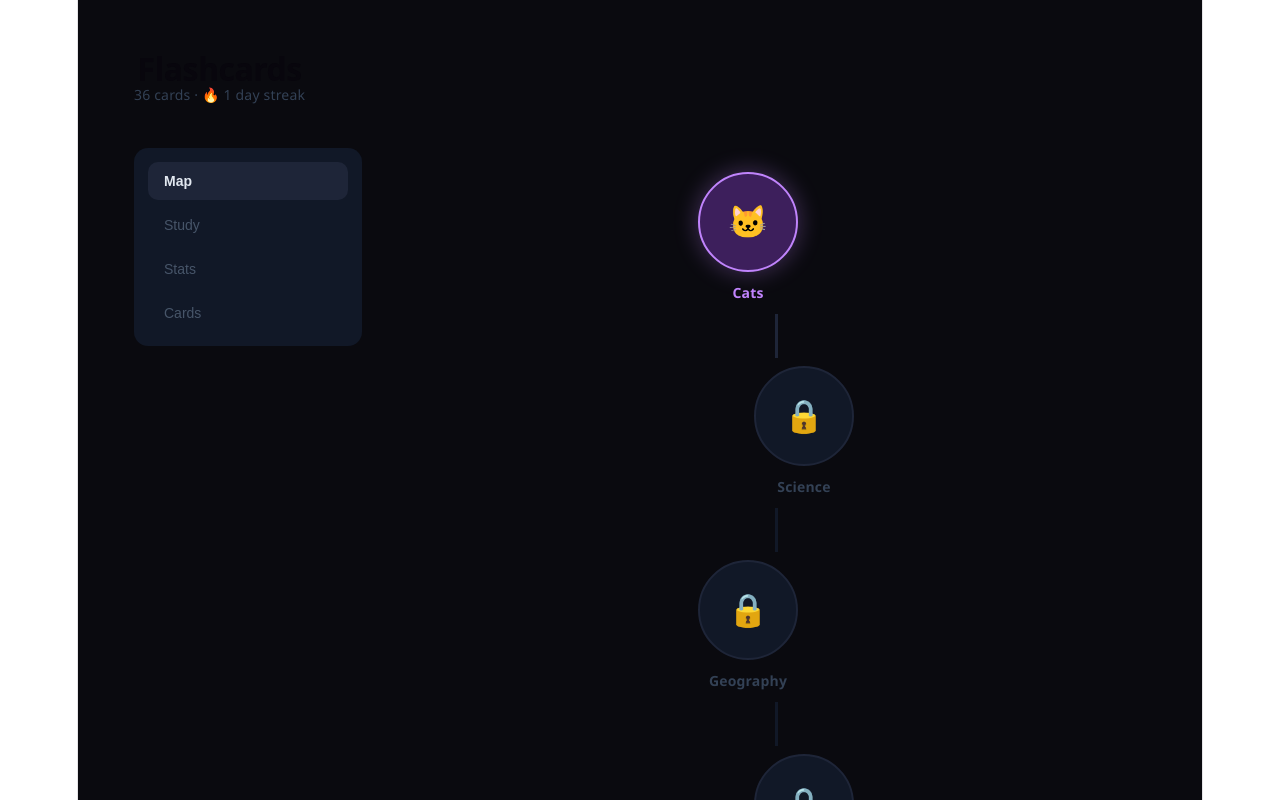
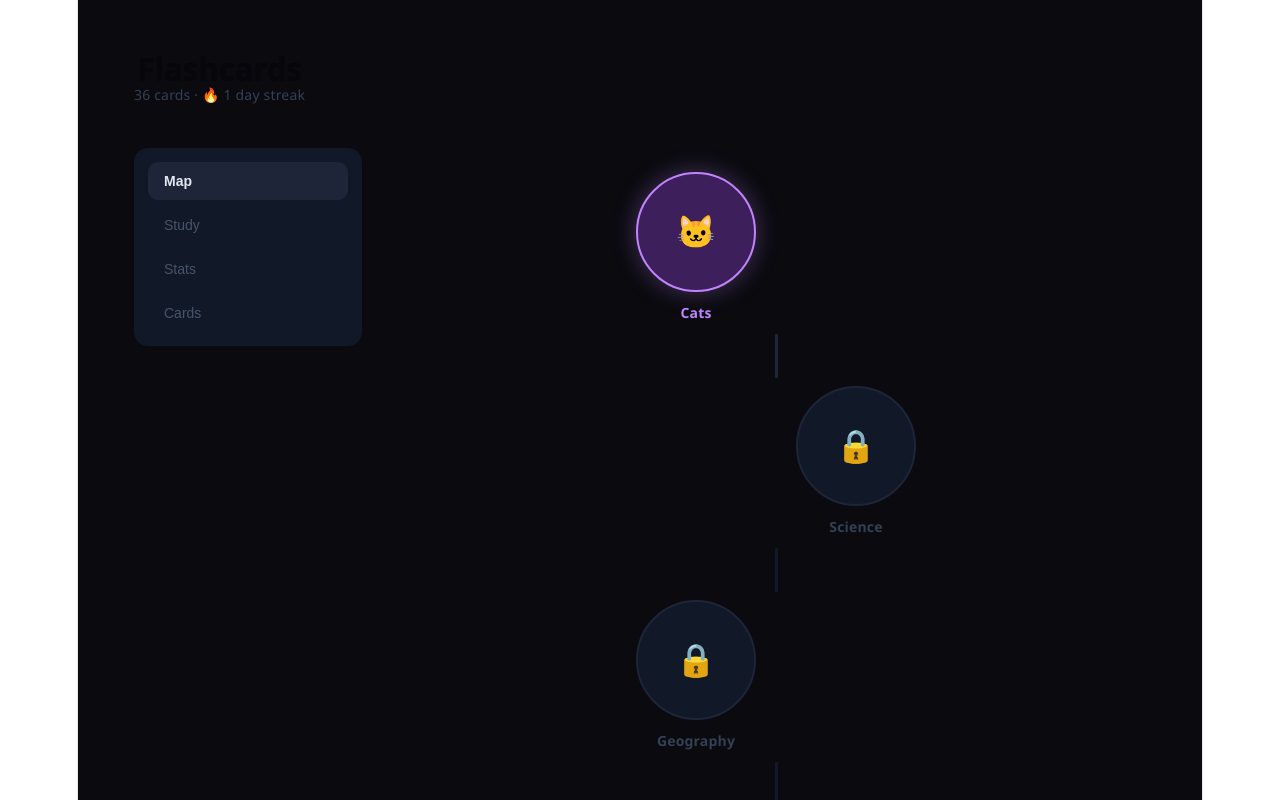
Before and after one commit to dominicarlequin-design/flashcards-v2, a React (Vite) app: page / in a window 1280 px wide. Shown: the top 800 px of the page. Built offline with nearby package versions, Linux system fonts and the light colour scheme.

Commit message:
Update layout styles for responsive design
Adjust layout styles for different screen sizes in the map view.

```diff
--- a/src/App.jsx
+++ b/src/App.jsx
@@ -330,13 +330,13 @@ export default function App() {
     <>
       {/* ── MAP VIEW ── */}
       {view === VIEWS.MAP && (
-        <div style={{ display:'flex', flexDirection:'column', alignItems:'center', paddingTop: isDesktop ? '24px' : '10px' }}>
+        <div style={{ display:'flex', flexDirection:'column', alignItems:'center', paddingTop: isXLarge ? '48px' : isDesktop ? '24px' : '10px' }}>
           {LEVEL_ORDER.map((cat, i) => {
             const unlocked = isLevelUnlocked(i);
             const complete = isLevelComplete(cat);
             const cc = getCat(cat);
-            const size = isDesktop ? '100px' : '84px';
-            const offsetAmt = isDesktop ? 56 : 40;
+            const size = isXLarge ? '150px' : isLarge ? '120px' : isDesktop ? '100px' : '84px';
+            const offsetAmt = isXLarge ? 260 : isLarge ? 160 : isDesktop ? 56 : 40;
             const offset = i % 2 === 0 ? `-${offsetAmt}px` : `${offsetAmt}px`;
             return (
               <div key={cat} style={{ display:'flex', flexDirection:'column', alignItems:'center' }}>
```
